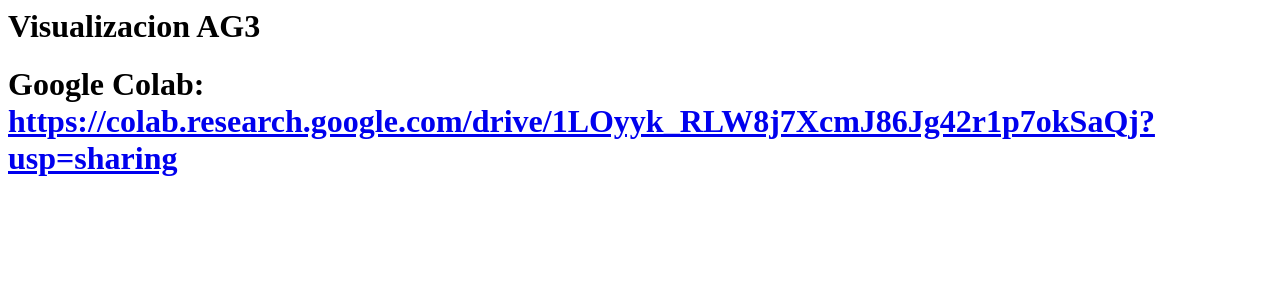
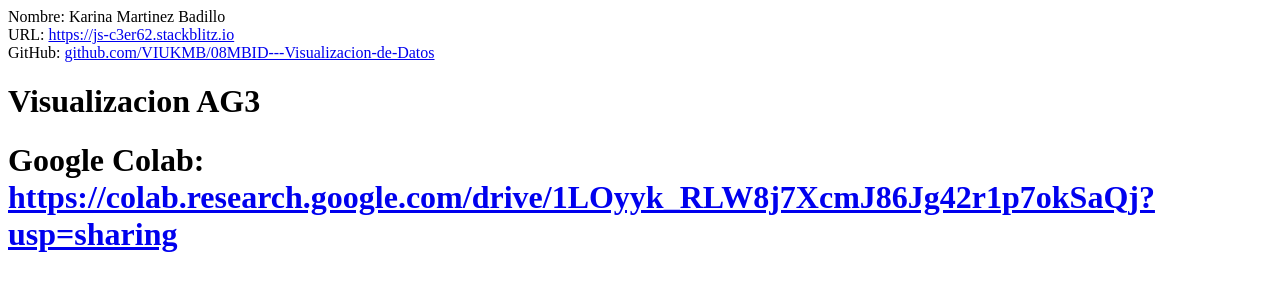
Before and after one commit to VIUKMB/js-t3mz9u, a website: page index.html in a window 1280 px wide. Drawn offline with Linux system fonts and the light colour scheme.

Commit message:
1 file modified

```diff
--- a/index.html
+++ b/index.html
@@ -1,4 +1,26 @@
-<div id="app"></div>
+<span class="negrita">Nombre:</span> Karina Martinez Badillo
+
+  <br />
+
+  <span class="negrita">URL:</span>
+
+    <a href="https://js-c3er62.stackblitz.io" target="_blank">
+
+      https://js-c3er62.stackblitz.io
+
+    </a>
+
+  <br />
+
+  <span class="negrita">GitHub:</span>
+
+  <a href="github.com/VIUKMB/08MBID---Visualizacion-de-Datos" target="_blank">
+
+    github.com/VIUKMB/08MBID---Visualizacion-de-Datos
+
+  </a>
+  <br />
+
 <h1> Visualizacion AG3 <h1>
 Google Colab: <a href="https://colab.research.google.com/drive/1LOyyk_RLW8j7XcmJ86Jg42r1p7okSaQj?usp=sharing"
 target="_blank">https://colab.research.google.com/drive/1LOyyk_RLW8j7XcmJ86Jg42r1p7okSaQj?usp=sharing </a>
```
